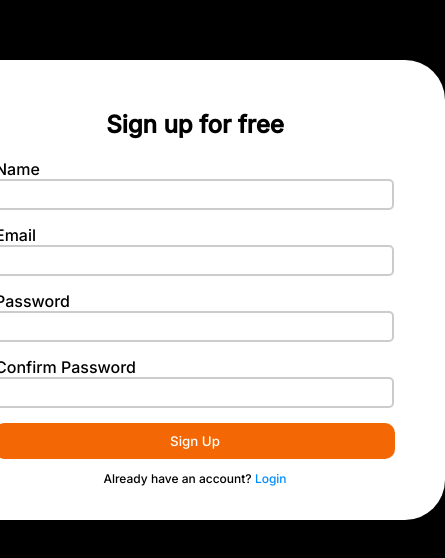
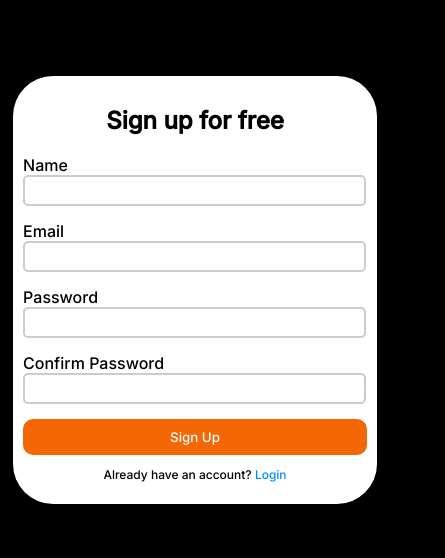
Before and after one commit to muhammedshamil8/code-crypt, a Vue app in the folder client/: page /signup in a window 390 px wide. Shown: the part 132-690 px from the top of the page, 445 px wide, since content can reach past the window. Built offline with nearby package versions, Linux system fonts and the light colour scheme.

Commit message:
signup final final

```diff
--- a/client/src/pages/Signup.vue
+++ b/client/src/pages/Signup.vue
@@ -70,17 +70,14 @@ body {
   align-items: center;
 }
 
-/* Styling for the login-page container */
+/* Styling for the signup-page container */
 .signup-page {
-  padding: 50px;
-  flex-direction: column;
+  padding: 5% 10%;
   border-radius: 40px;
   background-color: white;
-  width: 400px;
-  height: 380px;
-  padding-top: 30px;
+  max-width: 600px; /* Limit the width for larger screens */
+  margin: auto; /* Center the form horizontally */
 }
-
 .heading{
   text-align: center;
 }
@@ -142,12 +139,11 @@ button:hover {
 
 /* Mobile responsiveness */
 @media screen and (max-width: 600px) {
-  .login-page {
-    width: 90%;
-    height: auto;
-    padding: 20px;
-    border-radius: 20px;
+  .signup-page {
+    padding: 10px; /* Adjust padding for smaller screens */
+    width: 90%; /* Adjust width for smaller screens */
   }
+
 
   .form-group input {
     width: calc(100% - 30px);
```
